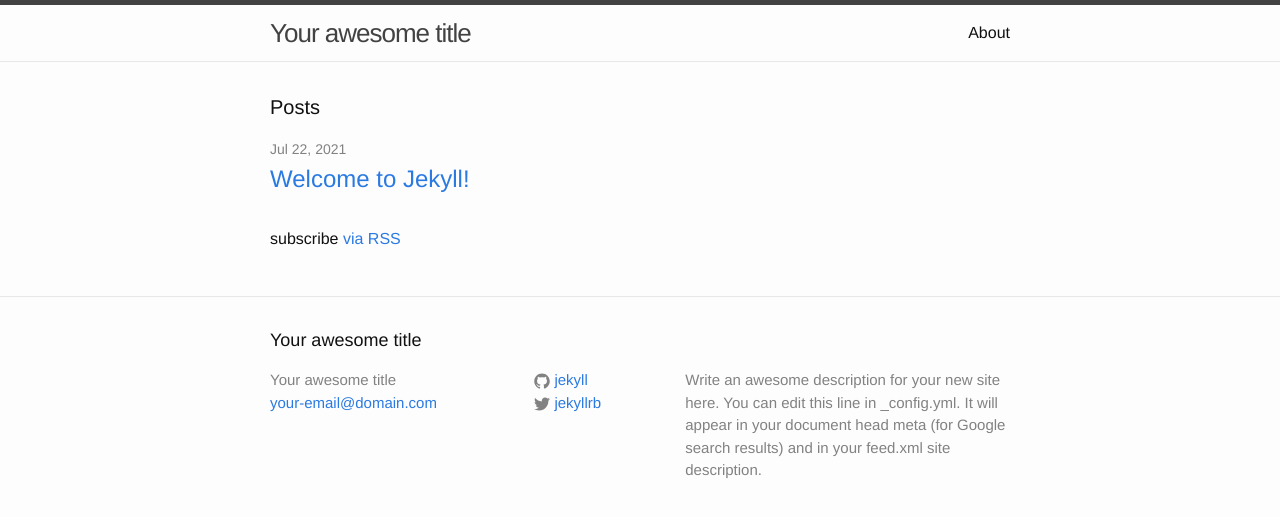
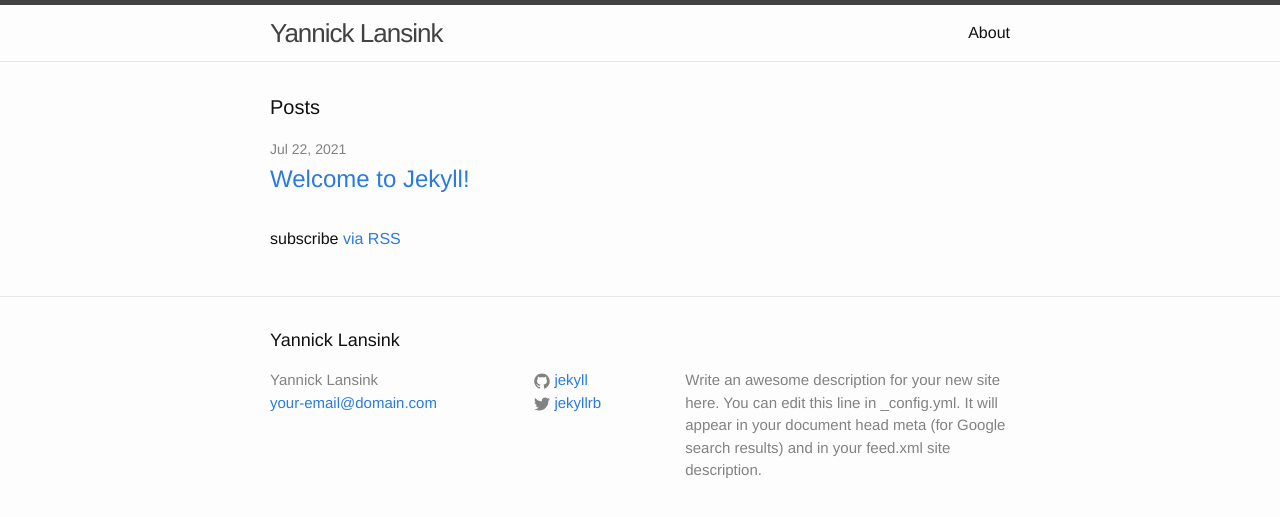
Before and after one commit to yannicklansink/yannicklansink.github.io, a Jekyll site: the page built from index.html, in a window 1280 px wide. Shown: the top 517 px of the page. Built offline with Jekyll 4.4.1, drawn with Linux system fonts in a browser that asks for light colours.

Commit message:
changes site title

```diff
--- a/_config.yml
+++ b/_config.yml
@@ -6,7 +6,7 @@
 # 'jekyll serve'. If you change this file, please restart the server process.
 
 # Site settings
-title: Your awesome title
+title: Yannick Lansink
 email: your-email@domain.com
 description: > # this means to ignore newlines until "baseurl:"
   Write an awesome description for your new site here. You can edit this
```
